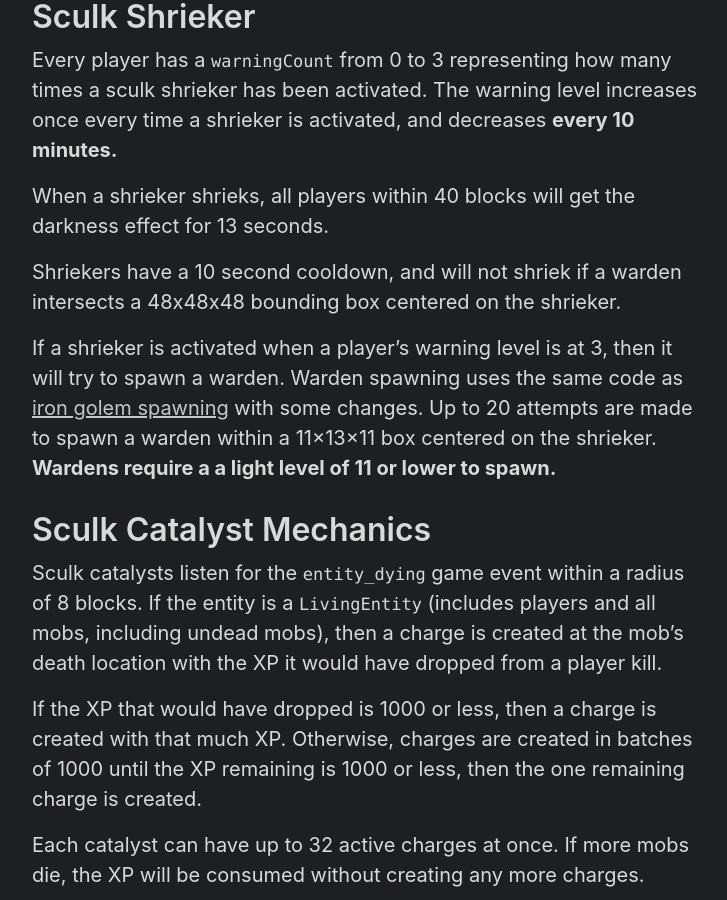
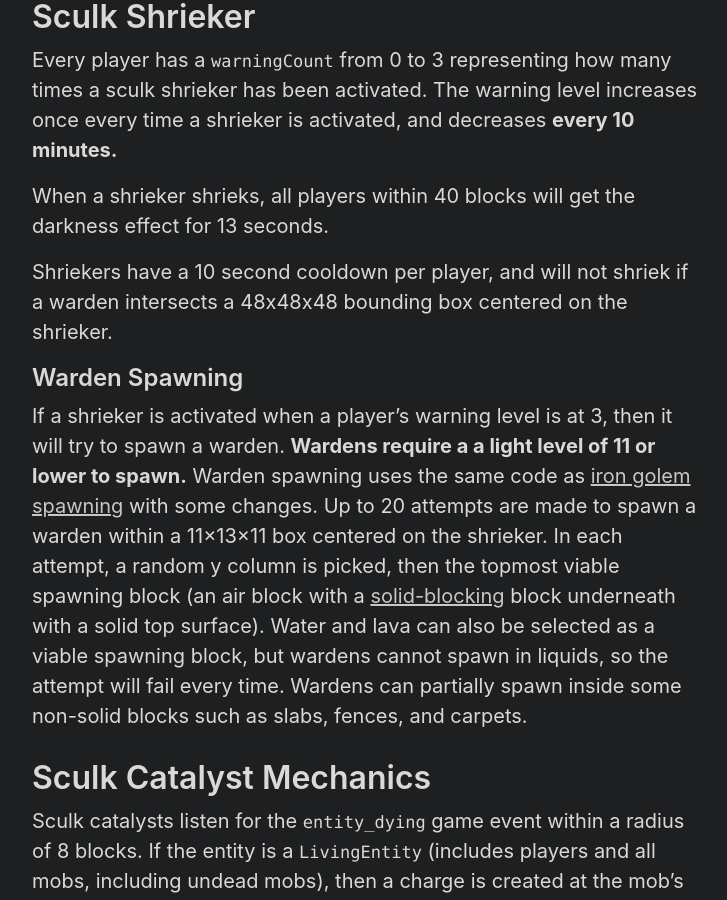
Before and after one commit to Tisawesomeness/tisawesomeness.github.io, a Jekyll site: the page built from snapshots/_posts/2022-02-18-1-19-experimental-1.md, in a window 1280 px wide and 900 px high, scrolled down 681 px. Shown: the whole window, without its empty margins (272-999 px from the left). Built offline with Jekyll 4.4.1, drawn with Linux system fonts in a browser that asks for light colours; some of the changed text lies outside the part shown.

Commit message:
Add more warden spawning details

```diff
--- a/snapshots/_posts/2022-02-18-1-19-experimental-1.md
+++ b/snapshots/_posts/2022-02-18-1-19-experimental-1.md
@@ -22,9 +22,11 @@
 
 When a shrieker shrieks, all players within 40 blocks will get the darkness effect for 13 seconds.
 
-Shriekers have a 10 second cooldown, and will not shriek if a warden intersects a 48x48x48 bounding box centered on the shrieker.
+Shriekers have a 10 second cooldown per player, and will not shriek if a warden intersects a 48x48x48 bounding box centered on the shrieker.
 
-If a shrieker is activated when a player's warning level is at 3, then it will try to spawn a warden. Warden spawning uses the same code as [iron golem spawning](https://minecraft.fandom.com/wiki/Iron_Golem#Villages) with some changes. Up to 20 attempts are made to spawn a warden within a 11×13×11 box centered on the shrieker. **Wardens require a a light level of 11 or lower to spawn.**
+## Warden Spawning
+
+If a shrieker is activated when a player's warning level is at 3, then it will try to spawn a warden. **Wardens require a a light level of 11 or lower to spawn.** Warden spawning uses the same code as [iron golem spawning](https://minecraft.fandom.com/wiki/Iron_Golem#Villages) with some changes. Up to 20 attempts are made to spawn a warden within a 11×13×11 box centered on the shrieker. In each attempt, a random y column is picked, then the topmost viable spawning block (an air block with a [solid-blocking](https://minecraft.fandom.com/wiki/Materials#Materials) block underneath with a solid top surface). Water and lava can also be selected as a viable spawning block, but wardens cannot spawn in liquids, so the attempt will fail every time. Wardens can partially spawn inside some non-solid blocks such as slabs, fences, and carpets.
 
 # Sculk Catalyst Mechanics
 
@@ -163,3 +165,7 @@
 ## Feb 20 2022
 
 - Added sculk shrieker mechanics
+
+## Feb 21 2022
+
+- Added more warden spawning details
```
